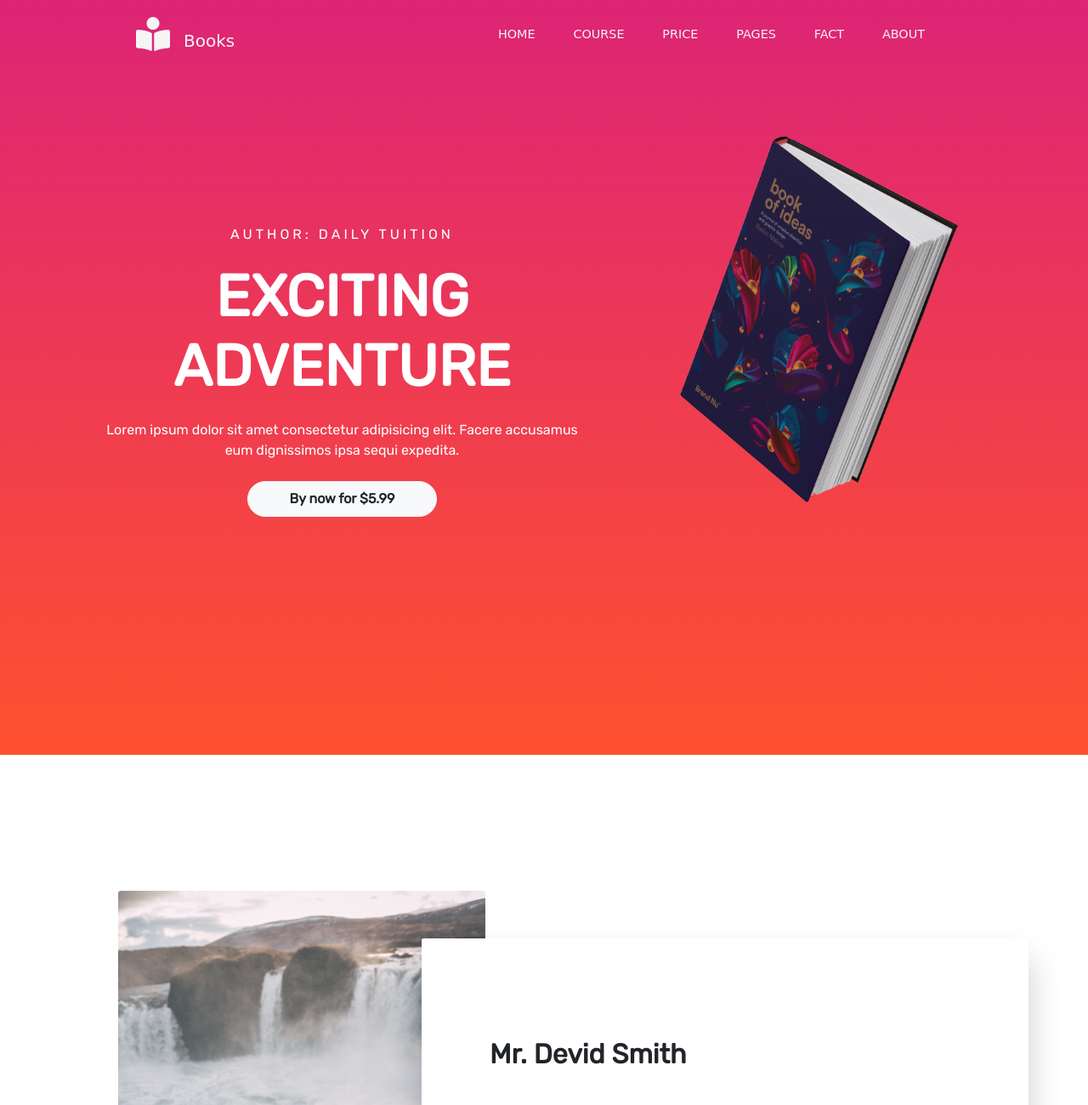
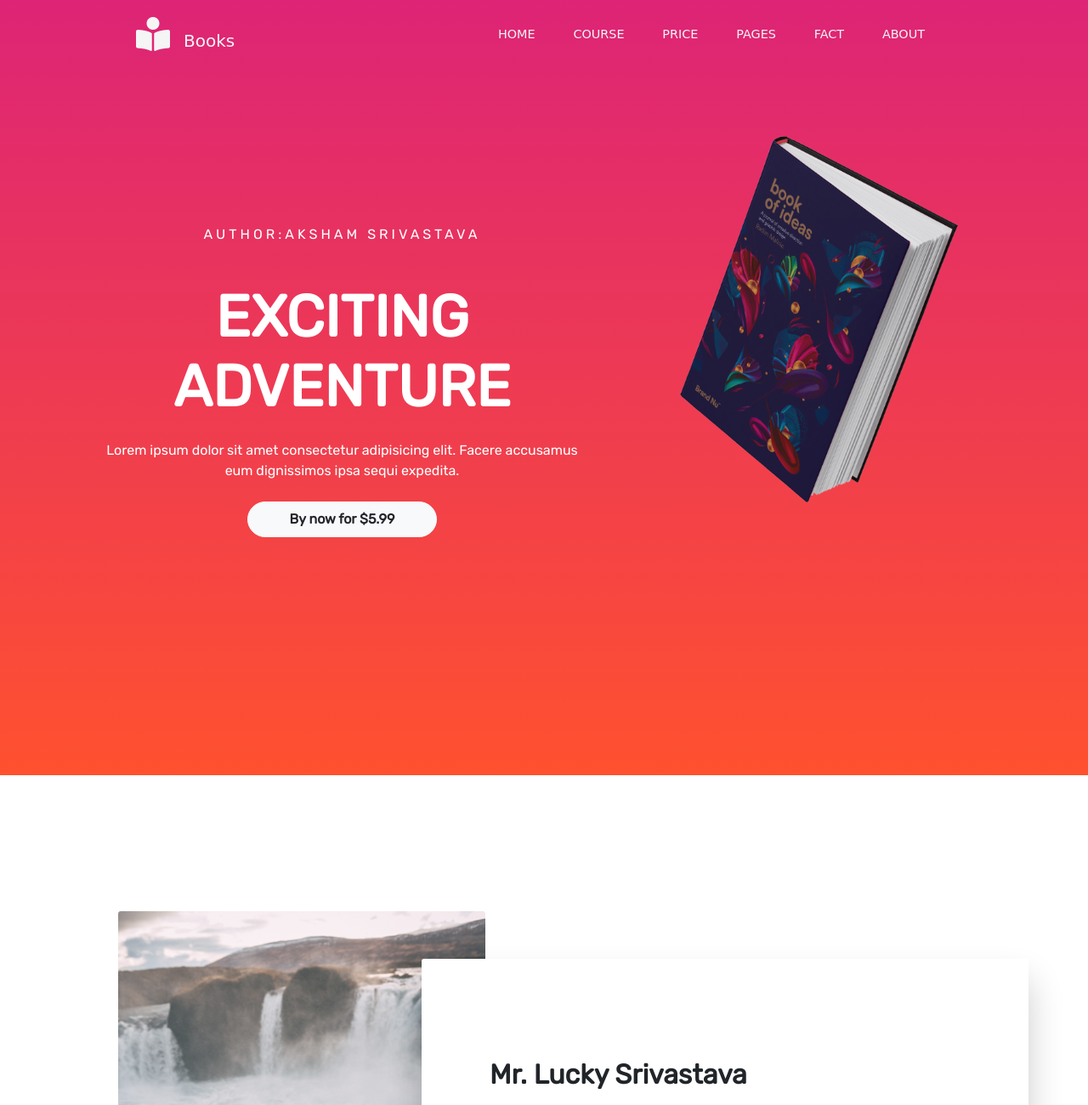
Before and after one commit to hashtag354636/noice, a plain HTML site: page src/Index.html in a window 1280 px wide. Shown: the top 1300 px of the page at 85% size. Drawn offline with nearby package versions, Linux system fonts and the light colour scheme; a web font is replaced by a local one.

Commit message:
Update Index.html

```diff
--- a/src/Index.html
+++ b/src/Index.html
@@ -61,7 +61,7 @@
     <div class="container text-center">
       <div class="row">
         <div class="col-md-7 col-sm-12  text-white">
-          <h6>AUTHOR: DAILY TUITION</h6>
+          <h6>AUTHOR:AKSHAM SRIVASTAVA<h6>
           <h1>EXCITING ADVENTURE</h1>
           <p>
             Lorem ipsum dolor sit amet consectetur adipisicing elit. Facere accusamus eum dignissimos ipsa sequi expedita.
@@ -87,7 +87,7 @@
           </div>
           <div class="col-md-6 col-12">
             <div class="panel text-left">
-              <h1>Mr. Devid Smith</h1>
+              <h1>Mr. Lucky Srivastava<h1>
               <p class="pt-4">
                 Lorem, ipsum dolor sit amet consectetur adipisicing elit. Facere iure adipisci harum ducimus accusantium, repudiandae aperiam
                 voluptatum, id ex ratione omnis reiciendis possimus officiis.
```
